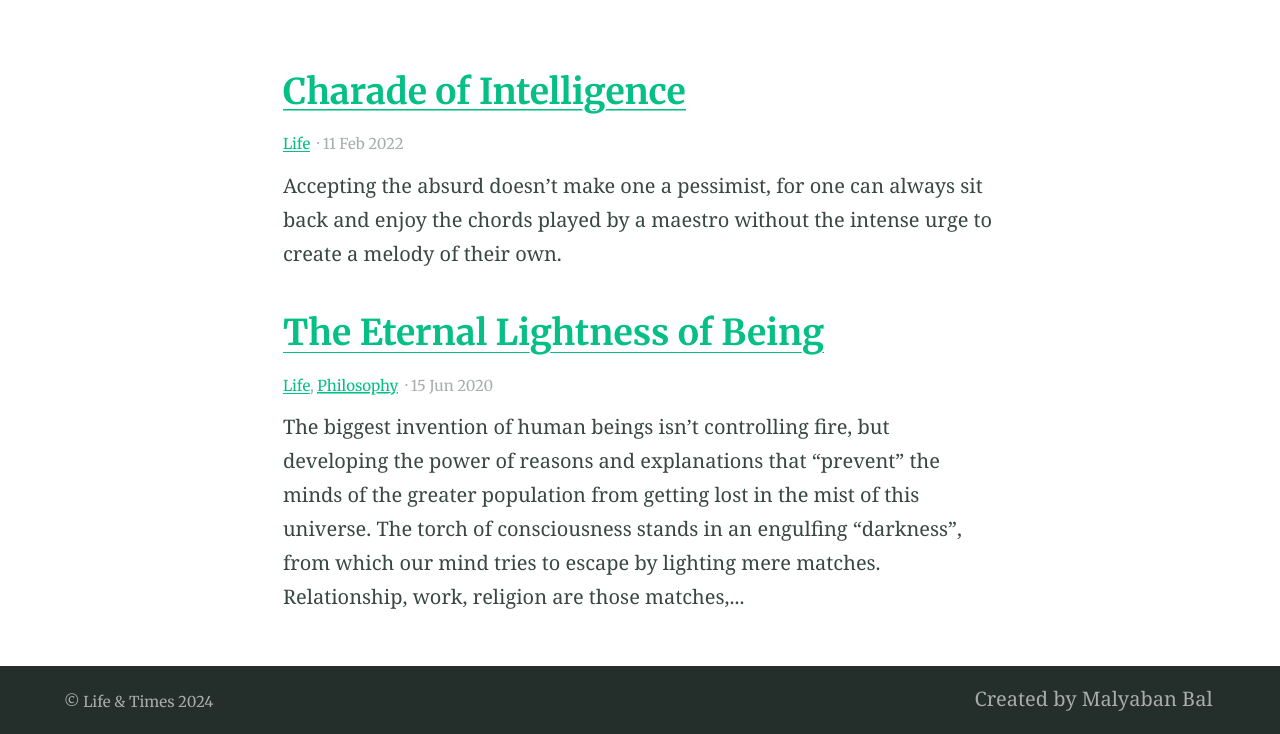
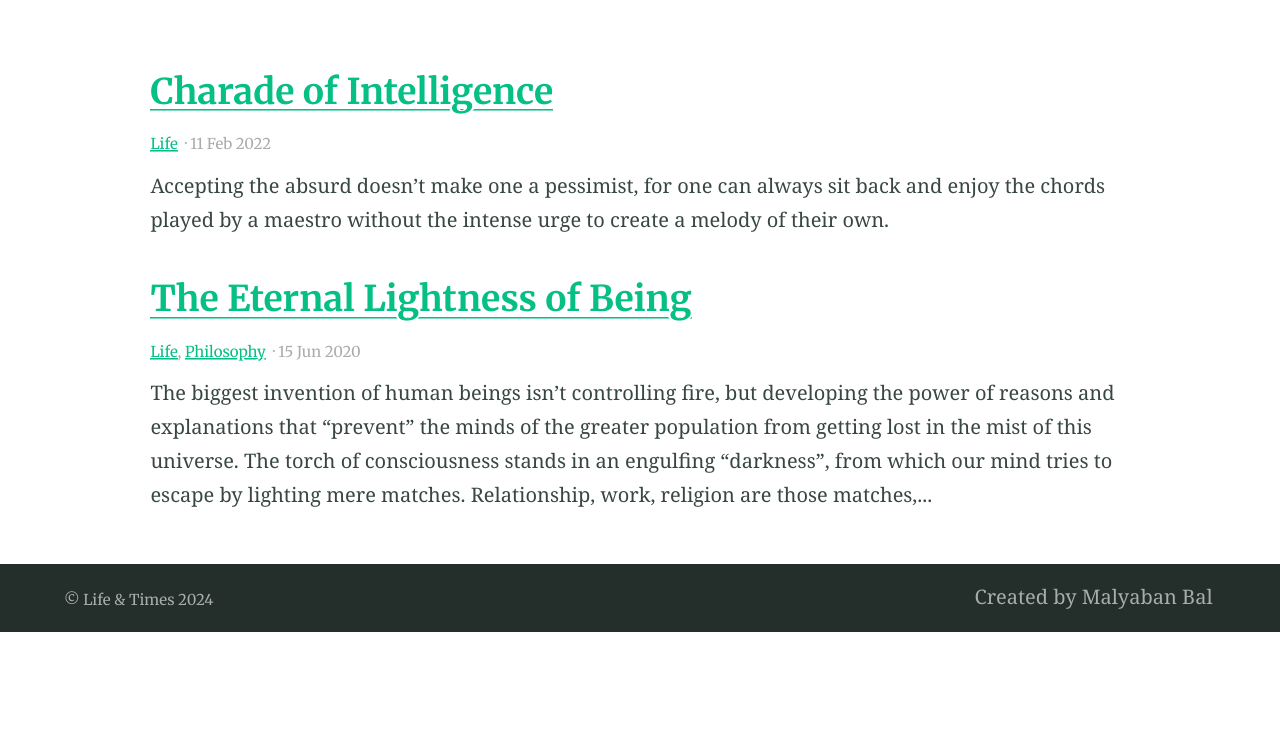
Before and after one commit to dovahkiin1995/dovahkiin1995.github.io, a Jekyll site: the page built from projects/index.html, in a window 1280 px wide. Shown: the part 408-1142 px from the top of the page. Built offline with Jekyll 4.4.1, drawn with Linux system fonts in a browser that asks for light colours; after the commit the page ends 1040 px from its top, so only the background shows below that.

Commit message:
Update _theme.scss

```diff
--- a/_sass/_theme.scss
+++ b/_sass/_theme.scss
@@ -52,7 +52,7 @@ body {
   background-position: center;
   .container {
     min-height: 35vh;
-    max-width: 85%;
+    max-width: 60%;
     @include flex-direction(column);
     @include justify-content(center);
   }
@@ -137,7 +137,7 @@ body {
 
 .content {
   @include breakpoint(break-1) {
-    width: 62%;
+    width: 85%;
   }
 }
 
```
